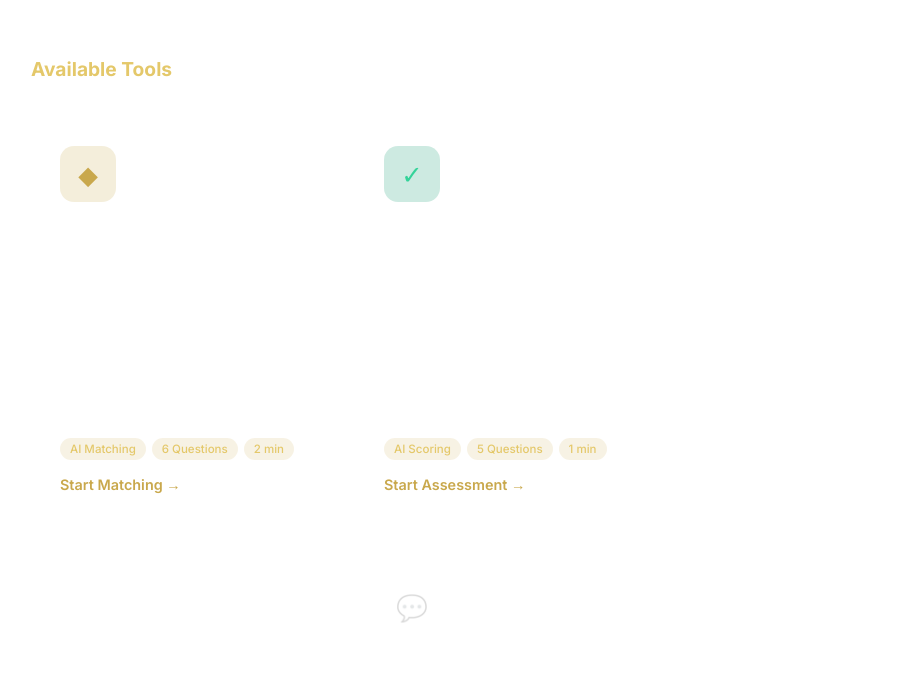
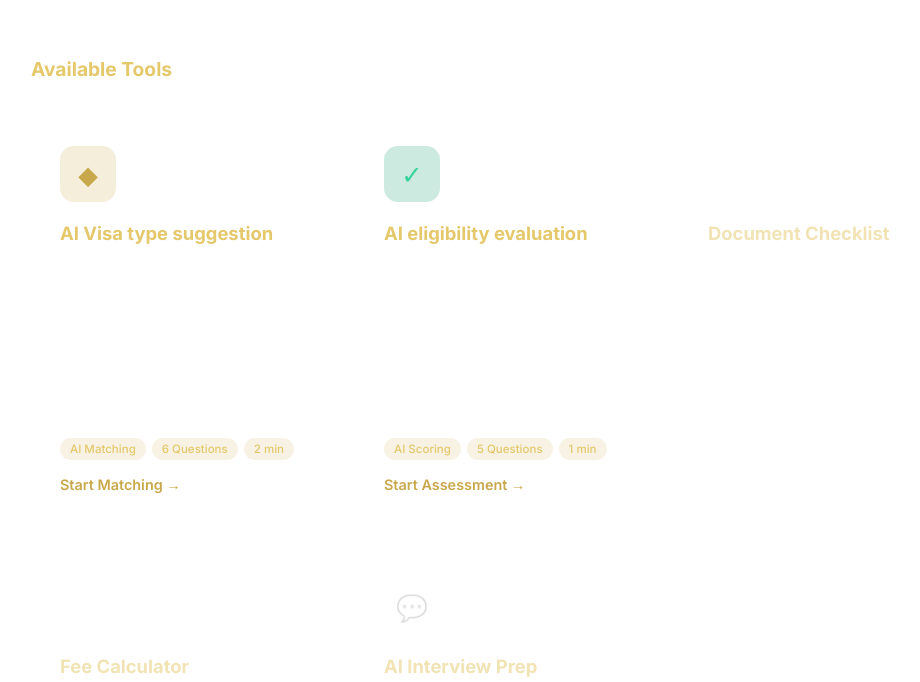
Before and after one commit to liangcikun-code/priority-citizenship-v2, a website: page public/tools.html in a window 1280 px wide. Shown: the part 230-912 px from the top of the page, without its empty margins (133-1053 px from the left). Drawn offline with Linux system fonts and the light colour scheme.

Commit message:
Add gold color to card titles for visibility

```diff
--- a/public/tools.html
+++ b/public/tools.html
@@ -33,7 +33,7 @@ body{font-family:'Inter',sans-serif;background:linear-gradient(180deg,var(--navy
 .tool-icon.check{background:rgba(5,150,105,0.2);color:#34d399}
 .tool-icon.future{background:rgba(255,255,255,0.08);color:rgba(255,255,255,0.3)}
 
-.tool-card h3{font-size:1.15rem;font-weight:700;margin-bottom:8px}
+.tool-card h3{font-size:1.15rem;font-weight:700;margin-bottom:8px;color:var(--gold-light)}
 .tool-card p{color:rgba(255,255,255,0.55);font-size:0.9rem;line-height:1.65;flex:1;margin-bottom:20px}
 
 .tool-tags{display:flex;gap:6px;flex-wrap:wrap;margin-bottom:16px}
```
